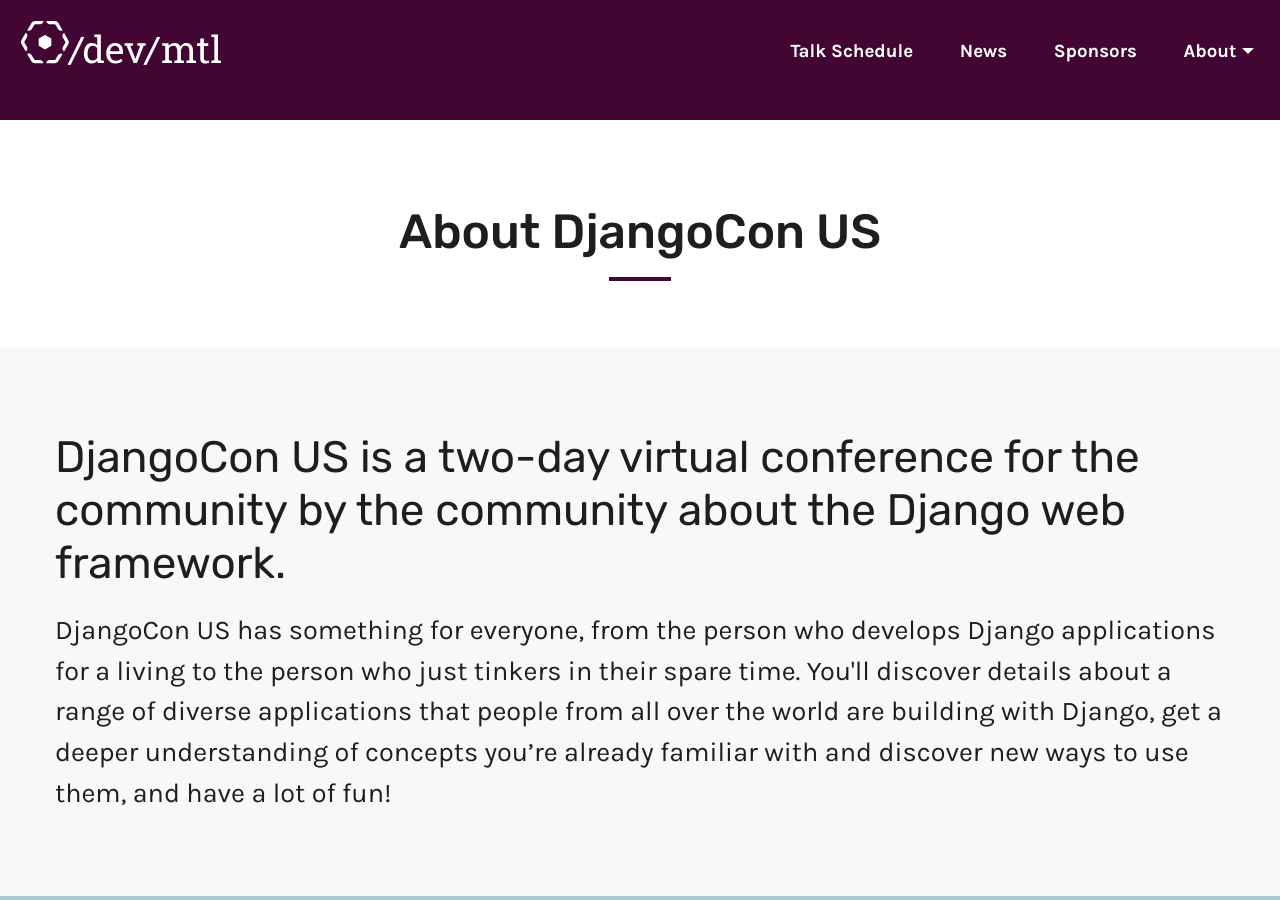
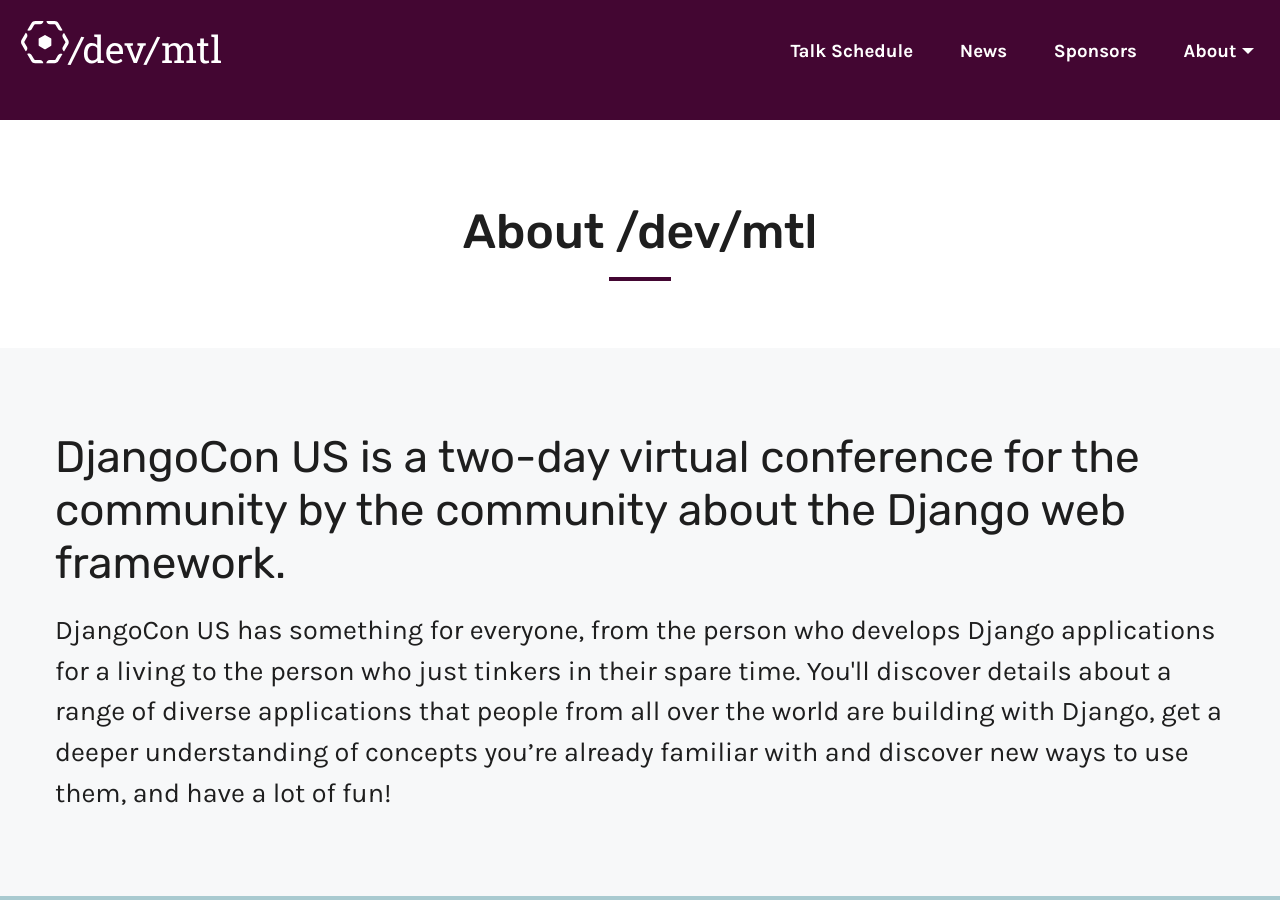
Before and after one commit to devmtl2024/site, a Jekyll site: the page built from _pages/about.html, in a window 1280 px wide and 900 px high. Built offline with Jekyll 4.4.1, drawn with Linux system fonts in a browser that asks for light colours; comment, search, counter and statistics services are not loaded.

Commit message:
replace django->dev/mtl

```diff
--- a/_pages/about.html
+++ b/_pages/about.html
@@ -2,7 +2,7 @@
 description: DjangoCon US is dedicated to providing a fun harassment-free conference
   experience for everyone, regardless of gender, gender identity, sexual orientation,
   disability, physical appearance, body size, race, or religion.
-heading: About DjangoCon US
+heading: About /dev/mtl
 hero_text_align: center
 hero_theme: brand-color1
 layout: base
```
